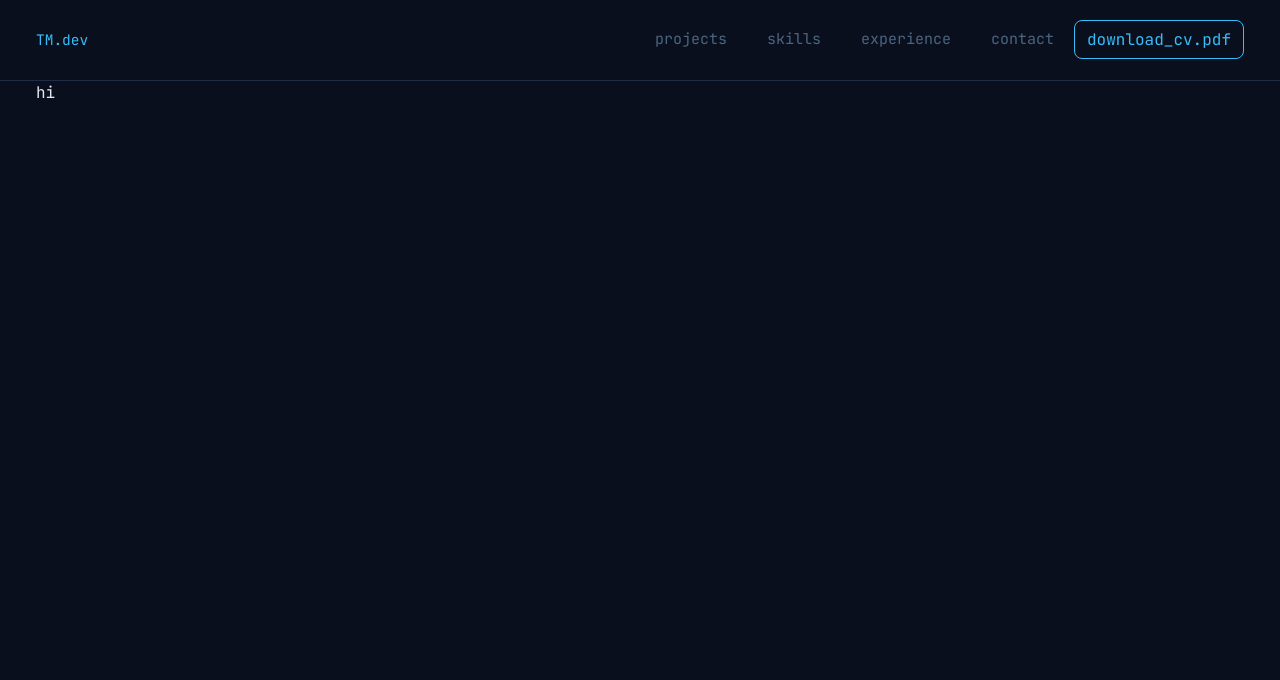
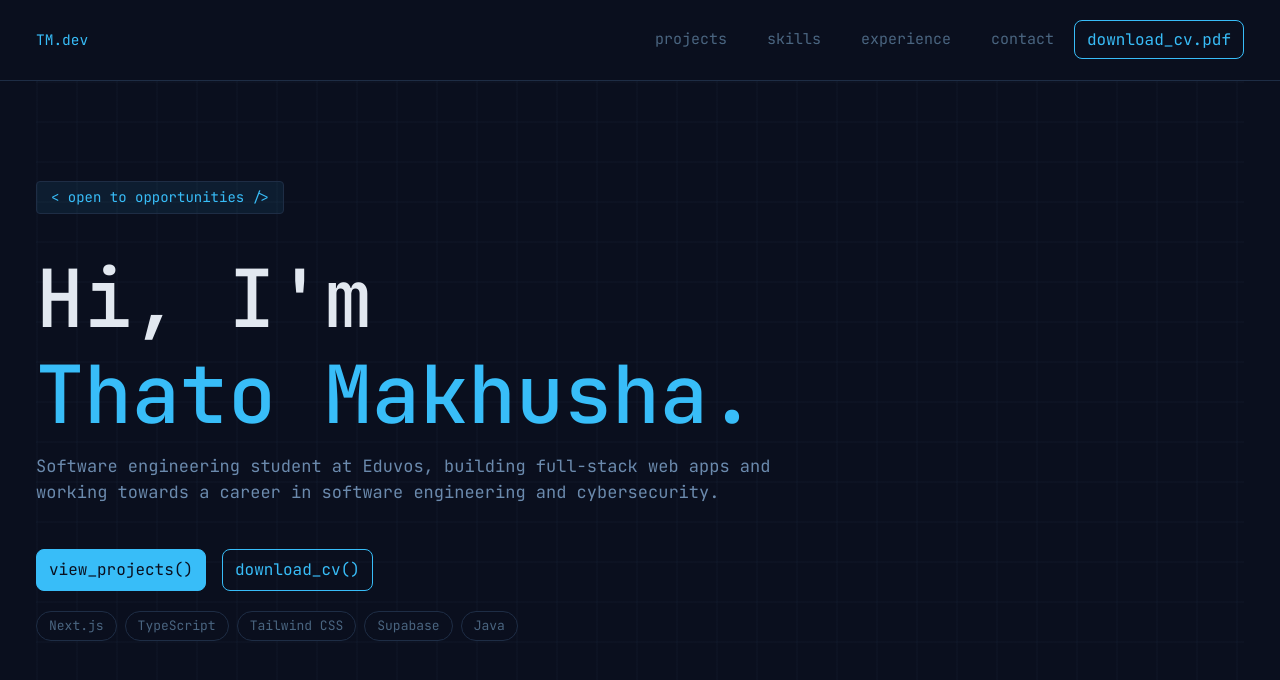
Before and after one commit to thatomakhusha/ThatoMakhushaPortfolio, a Next.js app: page / in a window 1280 px wide. Shown: the top 680 px of the page. Built offline with nearby package versions, Linux system fonts and the light colour scheme.

Commit message:
feat(hero): add hero section

```diff
--- a/src/components/Hero.tsx
+++ b/src/components/Hero.tsx
@@ -1,9 +1,73 @@
+"use client";
+
+import { useEffect, useState } from "react";
+import Link from "next/link";
+
+const CODE_TAG = "< open to opportunities />";
+
+const TEXT1 = "Hi, I'm";
+const TEXT2 = "Thato Makhusha.";
+
+const portStack = [
+    "Next.js", "TypeScript", "Tailwind CSS", "Supabase", "Java"
+]
+
+export default function Hero(){
+    const [count, setCount] = useState(0);
+
+    useEffect(() => {
+        if (count >= TEXT1.length + TEXT2.length) return;
+
+        const delay = count === TEXT1.length ? 160 : 60;
+        const timer = setTimeout(() => setCount(count + 1), delay);
+
+        return () => clearTimeout(timer);
+    }, [count]);
+
+    const line1 = TEXT1.slice(0, count);
+    const line2 = TEXT2.slice(0, Math.max(0, count - TEXT1.length));
+
+    return (
+        <section
+            id="hero"
+            className="relative overflow-hidden flex flex-col gap-3 border-b border-border bg-size-[40px_40px] bg-[linear-gradient(#1e2d4520_2px,transparent_2px),linear-gradient(90deg,#1e2d4520_2px,transparent_2px)]"
+        >
+                <div className="self-start text-[14px] inline-block text-accent bg-accent/8 border border-border px-3.5 py-1.25 rounded-sm mb-6">
+                    {CODE_TAG}
+                </div>
+
+                <h1 className="text-[5rem] font-medium leading-[1.2] min-h-[2.4em]">
+                    <span>{line1}</span>
+                    <br />
+                    <span className="text-accent">{line2}</span>
+                </h1>
+
+                <p className="text-[17px] text-sub-text max-w-200 mb-8">
+                    Software engineering student at Eduvos, building
+                    full-stack web apps and working towards a career in
+                    software engineering and cybersecurity.
+                </p>
+                <div className="flex gap-4">
+                    <a href="/" download className="btn-primary self-start">
+                        view_projects()
+                    </a>
+                    <a href="/" download className="btn-ghost self-start">
+                        download_cv()
+                    </a>
+                </div>
+                <div className="flex flex-wrap gap-2">
+                    {portStack.map((tech) => (
+                        <span
+                            key={tech}
+                            className="text-[13px] text-muted bg-bg border border-border px-3 py-1 rounded-2xl mt-2"
+                        >
+                        {tech}
+                        </span>
+                    ))}
+                </div>
 
 
-export default function Hero(){
-    return (
-        <div>
-            hi
-        </div>
+
+        </section>
     );
 }
```
